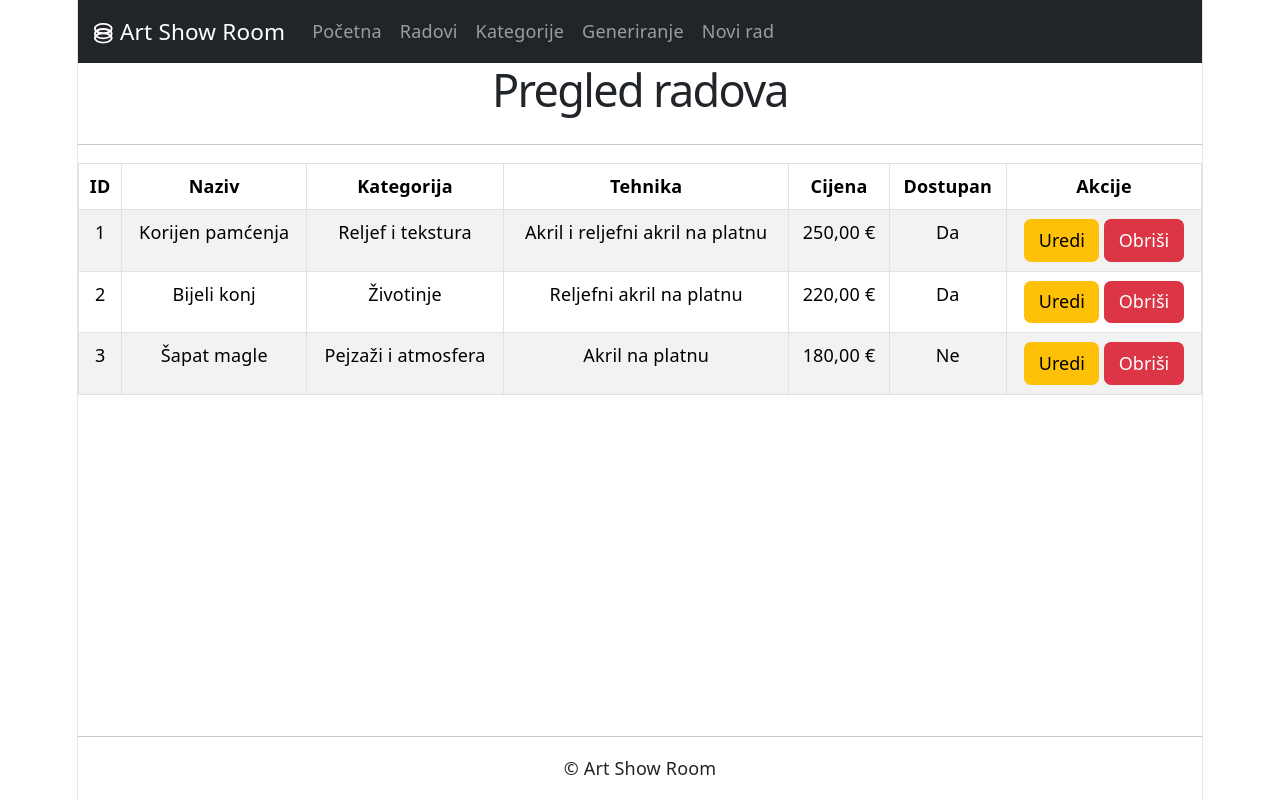
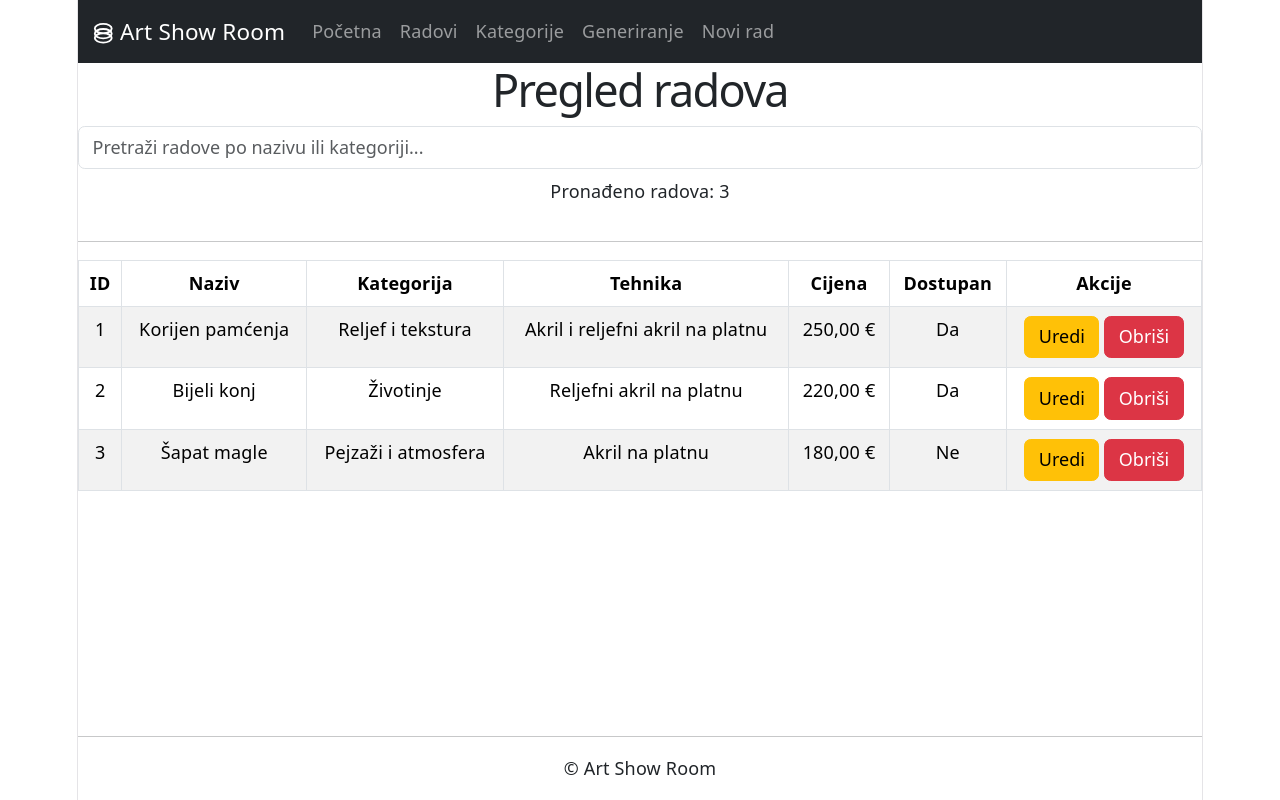
Before and after one commit to skusec/ArtShowRoom, a React (Vite) app: page /radovi in a window 1280 px wide. Built offline with nearby package versions, Linux system fonts and the light colour scheme.

Commit message:
Dodano pretraživanje radova
Dodano filtriranje radova po nazivu rada i kategoriji te prikaz broja pronađenih rezultata u tabličnom i grid prikazu.

```diff
--- a/src/pages/radovi/RadPregled.jsx
+++ b/src/pages/radovi/RadPregled.jsx
@@ -14,6 +14,7 @@ export default function RadPregled() {
 
   const [radovi, setRadovi] = useState([]);
   const [kategorije, setKategorije] = useState([]);
+  const [pojamPretrage, setPojamPretrage] = useState('');
   const navigate = useNavigate();
   const breakpoint = useBreakpoint();
 
@@ -22,6 +23,22 @@ export default function RadPregled() {
     ucitajRadove();
     ucitajKategorije();
   }, []);
+
+  const filtriraniRadovi = radovi.filter((rad) => {
+
+    const nazivKategorije = kategorije.find(
+      (kategorija) =>
+        kategorija.id === Number(rad.kategorijaId)
+    )?.naziv || '';
+
+    const pojam = pojamPretrage.toLowerCase();
+
+    return (
+      rad.naziv.toLowerCase().includes(pojam) ||
+      nazivKategorije.toLowerCase().includes(pojam)
+    );
+
+  });
 
 
   async function ucitajRadove() {
@@ -66,19 +83,40 @@ export default function RadPregled() {
     <>
       <h1>Pregled radova</h1>
 
+      <input
+        type="text"
+        className="form-control mb-2"
+        placeholder="Pretraži radove po nazivu ili kategoriji..."
+        value={pojamPretrage}
+        onChange={(e) => setPojamPretrage(e.target.value)}
+      />
+
+      <p>
+        Pronađeno radova: {filtriraniRadovi.length}
+      </p>
+
       <hr />
 
 
       {['xs', 'sm', 'md'].includes(breakpoint) ? (
+
+
         <RadPregledGrid
-          radovi={radovi}
+          radovi={filtriraniRadovi}
           kategorije={kategorije}
           onUredi={(id) => navigate(`/radovi/${id}`)}
           onObrisi={obrisiRad}
         />
+
+
+
+
+
+
+
       ) : (
         <RadPregledTablica
-          radovi={radovi}
+          radovi={filtriraniRadovi}
           kategorije={kategorije}
           onUredi={(id) => navigate(`/radovi/${id}`)}
           onObrisi={obrisiRad}
```
